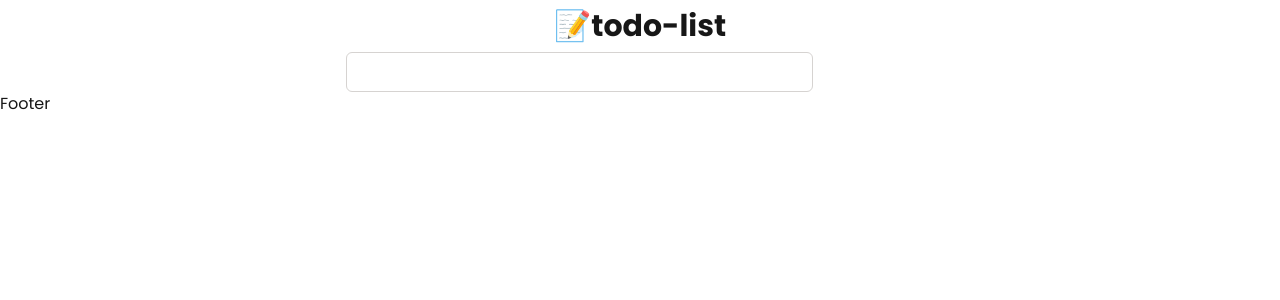
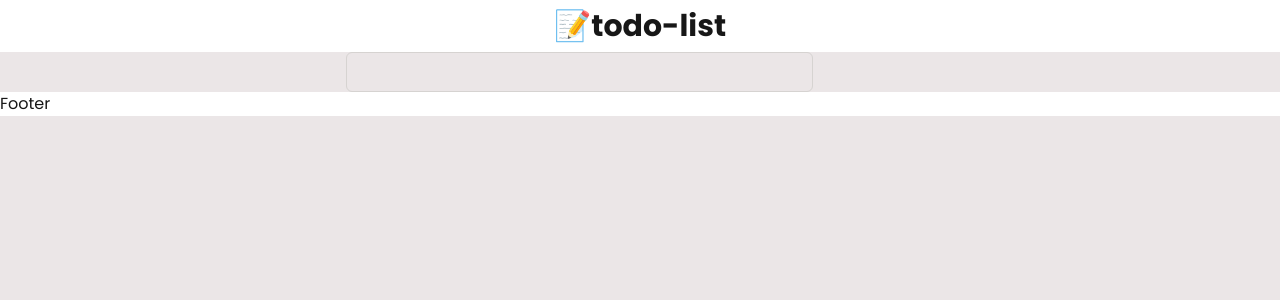
Before and after one commit to Dev-Jhoncel/ml-training, a Next.js app in the folder week-3/todo-list/: page / in a window 1280 px wide. Shown: the top 300 px of the page. Built offline with nearby package versions, Linux system fonts and the light colour scheme.

Commit message:
Fix Layout

```diff
--- a/week-3/todo-list/src/app/globals.css
+++ b/week-3/todo-list/src/app/globals.css
@@ -1,25 +1,26 @@
 @import "tailwindcss";
 
 :root {
-  --background: #ffffff;
+  --background: #ebe6e7;
   --foreground: #171717;
 }
 
-@theme inline {
+/* @theme inline {
   --color-background: var(--background);
   --color-foreground: var(--foreground);
   --font-sans: var(--font-geist-sans);
   --font-mono: var(--font-geist-mono);
-}
+} */
 
-@media (prefers-color-scheme: dark) {
+/* @media (prefers-color-scheme: dark) {
   :root {
     --background: #0a0a0a;
     --foreground: #ededed;
   }
-}
+} */
 
 body {
+  height: 100vh;
   background: var(--background);
   color: var(--foreground);
   font-family: "Poppins", Arial, Helvetica, sans-serif;
--- a/week-3/todo-list/src/app/page.tsx
+++ b/week-3/todo-list/src/app/page.tsx
@@ -2,7 +2,7 @@ export default function Home() {
   return (
     <>
       <div className="flex gap-[2%] flex-wrap content-start">
-        <nav className="w-full h-[5%] border-b-stone-700 p-2 text-center font-bold">
+        <nav className="w-full h-[5%] border-b-stone-300 bg-white p-2 text-center font-bold">
           <h1 className="text-3xl font-bold">
             <span>📝</span>
             todo-list
@@ -17,7 +17,7 @@ export default function Home() {
             id="txBoxId"
           />
         </main>
-        <div className="w-full h-[5%]">Footer</div>
+        <div className="w-full h-[5%] bg-white">Footer</div>
       </div>
     </>
   );
```
